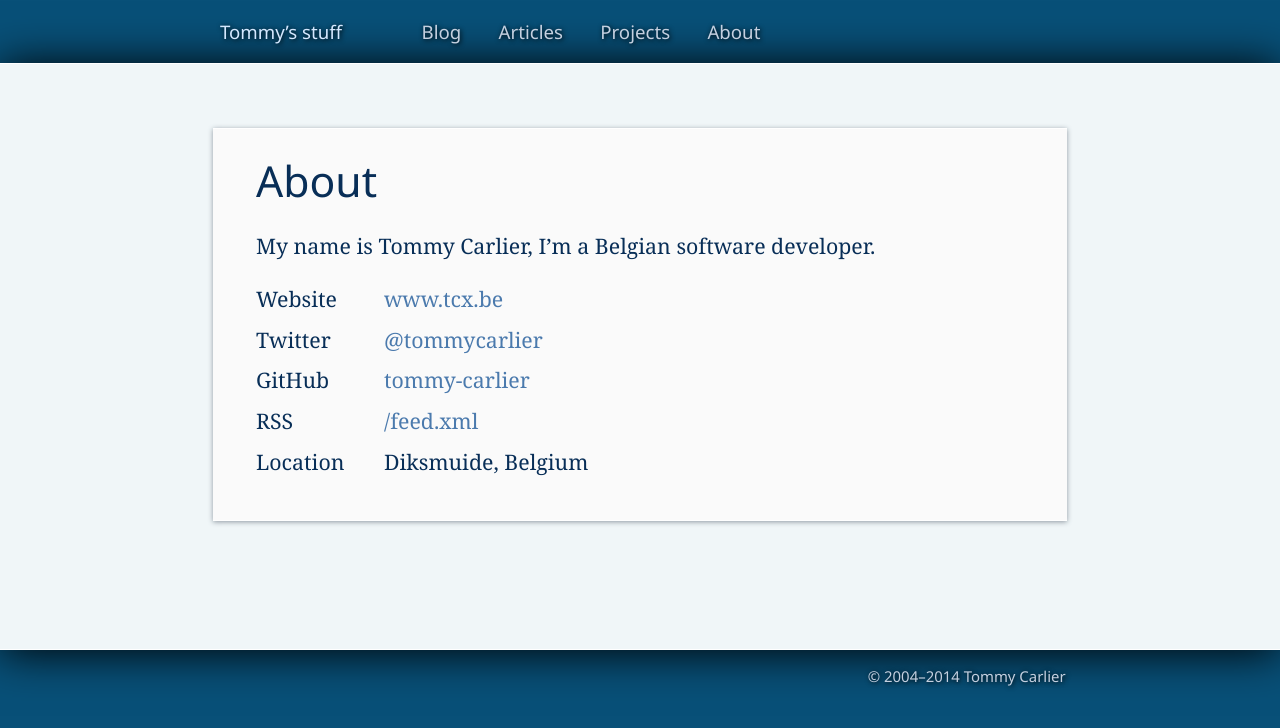
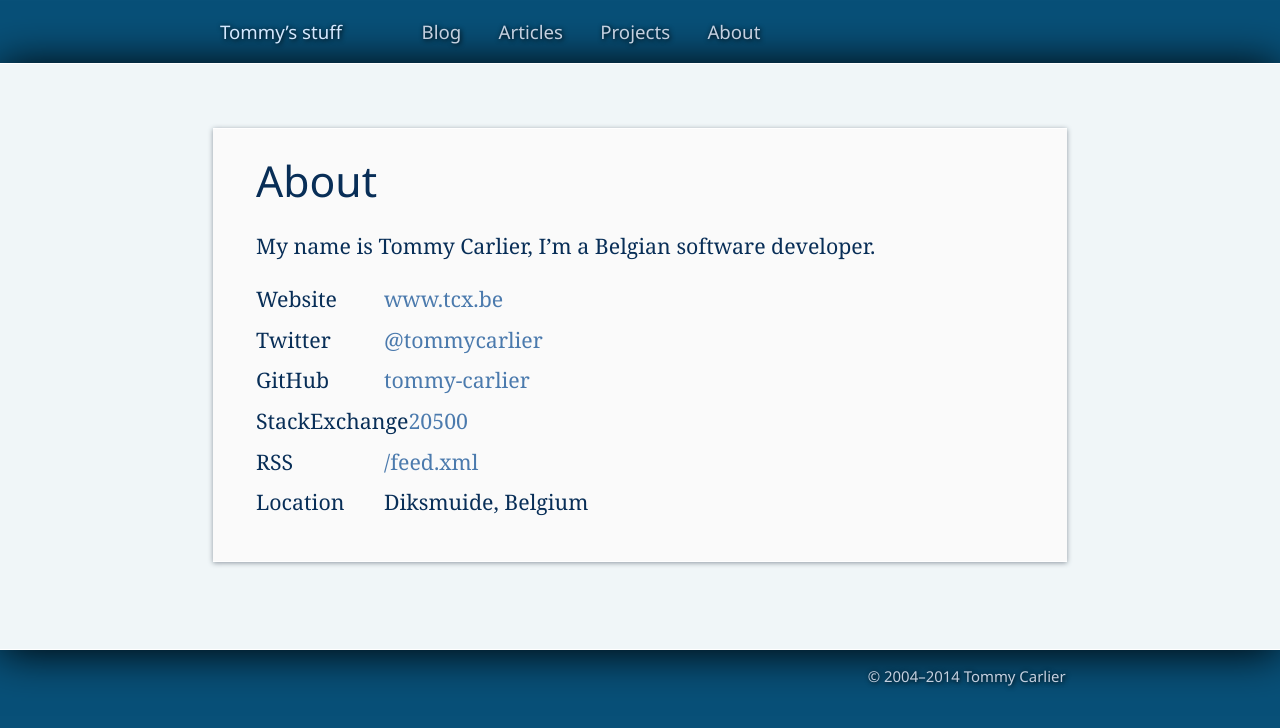
Before and after one commit to tommy-carlier/www.tcx.be, a Jekyll site: the page built from about/index.html, in a window 1280 px wide. Shown: the top 728 px of the page. Built offline with Jekyll 4.4.1, drawn with Linux system fonts in a browser that asks for light colours.

Commit message:
Added StackExchange profile

```diff
--- a/about/index.html
+++ b/about/index.html
@@ -8,6 +8,7 @@ title: About
   <dt>Website</dt><dd><a href="{{site.baseUrl}}">www.tcx.be</a></dd>
   <dt>Twitter</dt><dd><a href="https://twitter.com/tommycarlier">@tommycarlier</a></dd>
   <dt>GitHub</dt><dd><a href="https://github.com/tommy-carlier">tommy-carlier</a></dd>
+  <dt>StackExchange</dt><dd><a href="https://stackexchange.com/users/20500/tommy-carlier">20500</a></dd>
   <dt>RSS</dt><dd><a href="{{site.baseUrl}}feed.xml">{{site.baseUrl}}feed.xml</a></dd>
   <dt>Location</dt><dd>Diksmuide, Belgium</dd>
 </dl>
```
